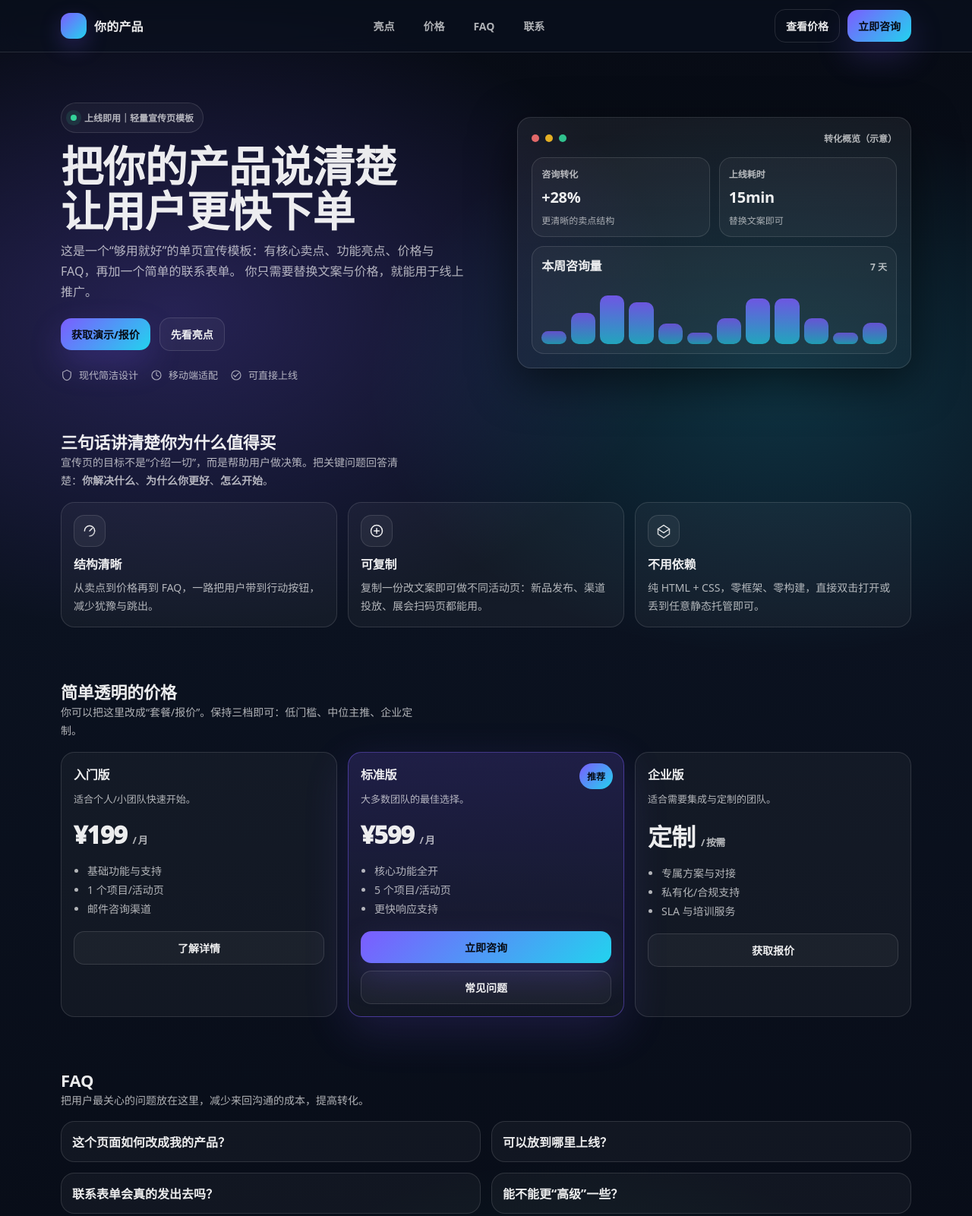
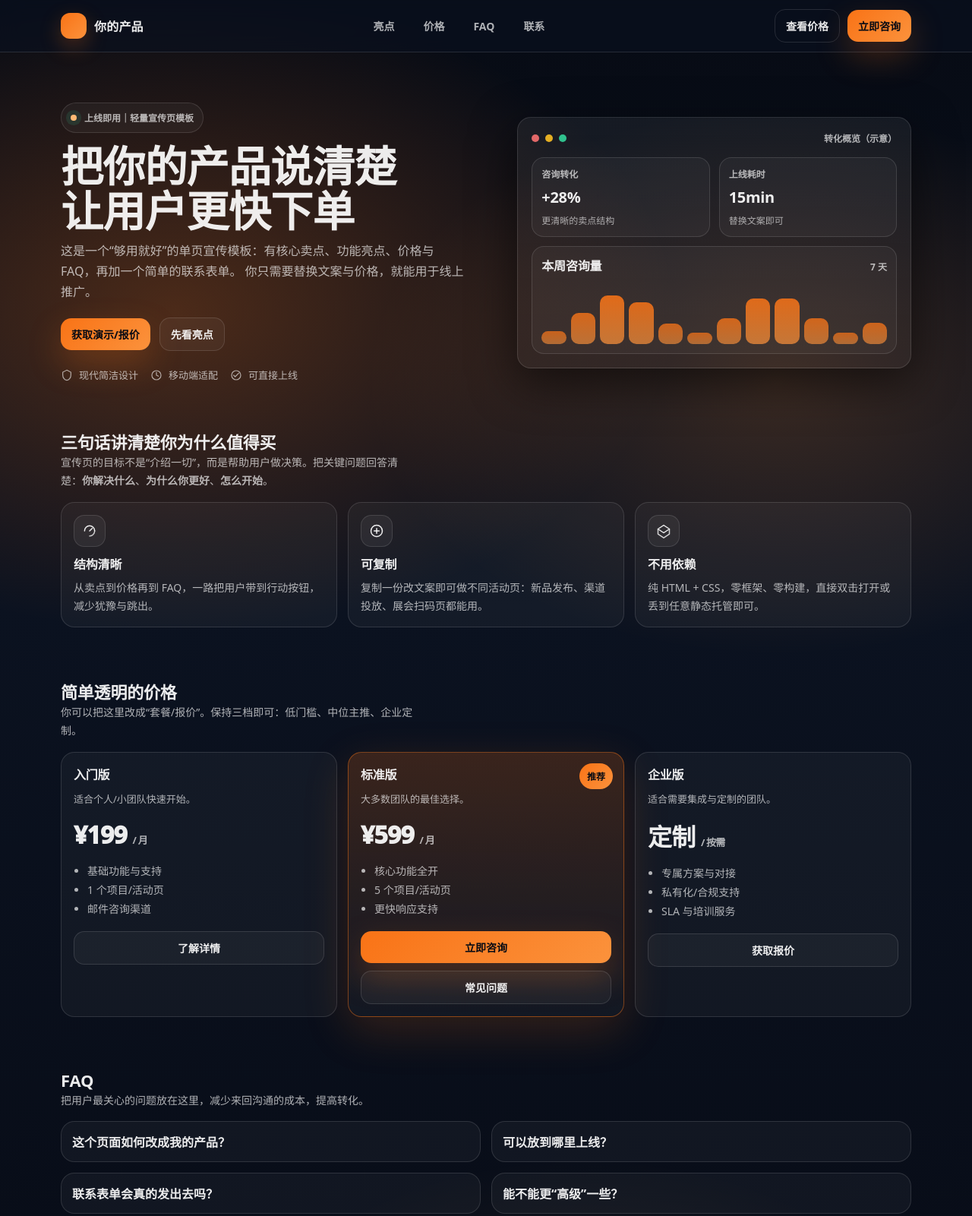
Before and after one commit to tuaashd/order-home1, a plain HTML site: page index.html in a window 1280 px wide. Shown: the top 1601 px of the page at 76% size. Drawn offline with Linux system fonts and the light colour scheme.

Commit message:
Update landing page theme to orange

```diff
--- a/index.html
+++ b/index.html
@@ -13,9 +13,9 @@
         --text: rgba(255, 255, 255, 0.92);
         --muted: rgba(255, 255, 255, 0.68);
         --line: rgba(255, 255, 255, 0.12);
-        --brand: #7c5cff;
-        --brand-2: #22d3ee;
-        --ok: #34d399;
+        --brand: #f97316;
+        --brand-2: #fb923c;
+        --ok: #fdba74;
         --shadow: 0 18px 60px rgba(0, 0, 0, 0.55);
         --radius: 18px;
         --max: 1120px;
@@ -32,9 +32,9 @@
         font-family: ui-sans-serif, system-ui, -apple-system, BlinkMacSystemFont, "Segoe UI",
           Roboto, Helvetica, Arial, "Apple Color Emoji", "Segoe UI Emoji";
         color: var(--text);
-        background: radial-gradient(1100px 700px at 18% 18%, rgba(124, 92, 255, 0.25), transparent 60%),
-          radial-gradient(900px 600px at 80% 22%, rgba(34, 211, 238, 0.18), transparent 60%),
-          radial-gradient(900px 700px at 60% 85%, rgba(52, 211, 153, 0.12), transparent 60%),
+        background: radial-gradient(1100px 700px at 18% 18%, rgba(249, 115, 22, 0.28), transparent 60%),
+          radial-gradient(900px 600px at 80% 22%, rgba(251, 146, 60, 0.2), transparent 60%),
+          radial-gradient(900px 700px at 60% 85%, rgba(253, 186, 116, 0.12), transparent 60%),
           linear-gradient(180deg, #070b14 0%, #0b1220 35%, #060912 100%);
       }
       a {
@@ -73,7 +73,7 @@
         height: 34px;
         border-radius: 12px;
         background: linear-gradient(135deg, var(--brand), var(--brand-2));
-        box-shadow: 0 10px 28px rgba(124, 92, 255, 0.25);
+        box-shadow: 0 10px 28px rgba(249, 115, 22, 0.28);
       }
       .nav-links {
         display: flex;
@@ -118,7 +118,7 @@
         border: 0;
         background: linear-gradient(135deg, var(--brand), var(--brand-2));
         color: #070b14;
-        box-shadow: 0 18px 44px rgba(124, 92, 255, 0.22);
+        box-shadow: 0 18px 44px rgba(249, 115, 22, 0.26);
       }
       .btn.primary:hover {
         filter: brightness(1.05);
@@ -292,7 +292,7 @@
       }
       .bar {
         border-radius: 10px;
-        background: linear-gradient(180deg, rgba(124, 92, 255, 0.9), rgba(34, 211, 238, 0.75));
+        background: linear-gradient(180deg, rgba(249, 115, 22, 0.92), rgba(251, 146, 60, 0.76));
         opacity: 0.9;
       }
 
@@ -370,9 +370,9 @@
         overflow: hidden;
       }
       .plan.featured {
-        background: linear-gradient(180deg, rgba(124, 92, 255, 0.18), rgba(255, 255, 255, 0.04));
-        border-color: rgba(124, 92, 255, 0.45);
-        box-shadow: 0 18px 60px rgba(124, 92, 255, 0.16);
+        background: linear-gradient(180deg, rgba(249, 115, 22, 0.2), rgba(255, 255, 255, 0.04));
+        border-color: rgba(249, 115, 22, 0.45);
+        box-shadow: 0 18px 60px rgba(249, 115, 22, 0.18);
       }
       .tag {
         position: absolute;
@@ -449,8 +449,8 @@
         border: 1px solid var(--line);
         background: linear-gradient(
           135deg,
-          rgba(124, 92, 255, 0.22),
-          rgba(34, 211, 238, 0.14),
+          rgba(249, 115, 22, 0.24),
+          rgba(251, 146, 60, 0.16),
           rgba(255, 255, 255, 0.04)
         );
         border-radius: calc(var(--radius) + 6px);
@@ -503,8 +503,8 @@
       }
       input:focus,
       textarea:focus {
-        border-color: rgba(124, 92, 255, 0.65);
-        box-shadow: 0 0 0 4px rgba(124, 92, 255, 0.14);
+        border-color: rgba(249, 115, 22, 0.68);
+        box-shadow: 0 0 0 4px rgba(249, 115, 22, 0.16);
       }
 
       .footer {
```
